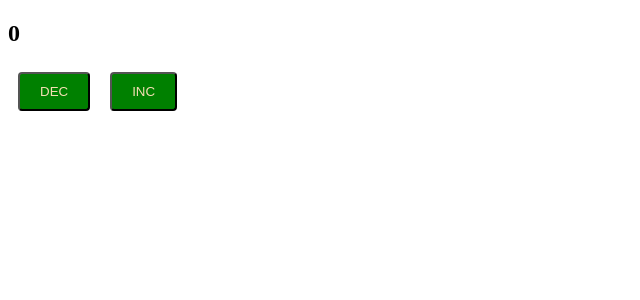
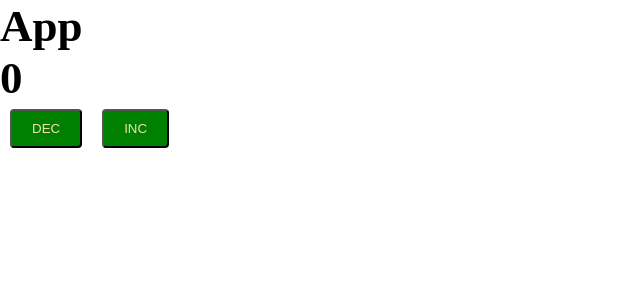
Before and after one commit to Gapotchenko-Yakov/react-production, a React app: page / in a window 1280 px wide. Shown: the top 300 px of the page, without its empty margins (0-640 px from the left). Built offline with nearby package versions, Linux system fonts and the light colour scheme.

Commit message:
Add MiniCssExtractPlugin. Config css-loader for css modules.

```diff
--- a/package.json
+++ b/package.json
@@ -19,6 +19,7 @@
     "@types/webpack-dev-server": "^4.7.2",
     "css-loader": "^6.6.0",
     "html-webpack-plugin": "^5.5.0",
+    "mini-css-extract-plugin": "^2.5.3",
     "sass": "^1.49.9",
     "sass-loader": "^12.6.0",
     "style-loader": "^3.3.1",
--- /dev/null
+++ b/src/App.tsx
@@ -0,0 +1,13 @@
+import Counter from "./components/Counter";
+import "./index.scss";
+
+const App = () => {
+  return (
+    <div className="app">
+      <h2>App</h2>
+      <Counter />
+    </div>
+  );
+};
+
+export default App;
--- a/src/components/Counter.tsx
+++ b/src/components/Counter.tsx
@@ -1,5 +1,5 @@
 import { useState } from "react";
-import "./Counter.scss";
+import classes from "./Counter.module.scss";
 
 const Counter = () => {
   const [counter, setCounter] = useState(0);
@@ -10,10 +10,10 @@
   return (
     <div>
       <h2>{counter}</h2>
-      <button onClick={decrement} className="button">
+      <button onClick={decrement} className={classes.button}>
         DEC
       </button>
-      <button onClick={increment} className="button">
+      <button onClick={increment} className={classes.button}>
         INC
       </button>
     </div>
--- /dev/null
+++ b/src/index.scss
@@ -0,0 +1,9 @@
+* {
+  margin: 0;
+  padding: 0;
+  box-sizing: border-box;
+}
+
+.app {
+  font-size: 30px;
+}
--- a/src/index.tsx
+++ b/src/index.tsx
@@ -1,9 +1,4 @@
 import { render } from "react-dom";
-import Counter from "./components/Counter";
+import App from "./App";
 
-render(
-  <div>
-    <Counter />
-  </div>,
-  document.getElementById("root")
-);
+render(<App />, document.getElementById("root"));
```
Also changed, not shown: src/global.d.ts (added, +7 -0 lines), src/components/Counter.module.scss (renamed from src/components/Counter.scss), 4 other files (tests, documents, lock files or other folders).
